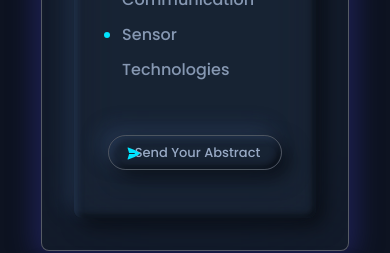
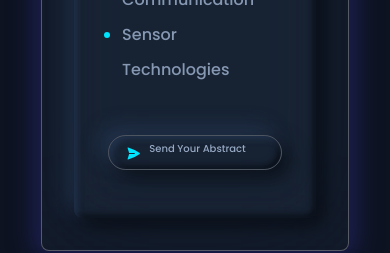
Before and after one commit to codewithmurali/decra, a React (Vite) app: page / in a window 390 px wide. Shown: the part 3160-3413 px from the top of the page. Built offline with nearby package versions, Linux system fonts and the light colour scheme.

Commit message:
making changes for responsiveness

```diff
--- a/src/Pages/Events/Events.module.css
+++ b/src/Pages/Events/Events.module.css
@@ -140,12 +140,12 @@ li::marker {
   color: rgb(0, 229, 255);
 }
 .submit {
-  width: 75%;
+  width: 85%;
   height: 35px;
   border: 0.5px solid rgba(192, 192, 192, 0.33);
   border-radius: 16px;
   text-decoration: none;
-  padding: 7px;
+  padding: 5px;
   border-radius: 1.3em;
   box-shadow: 8px 8px 20px rgba(0, 0, 0, 0.5), -8px -8px 20px #354f7565,
     inset 0.2em 0.2em 0.4em #354f7565,
@@ -170,8 +170,9 @@ li::marker {
 
 .submit:hover img {
   position: absolute;
-  transition: 1s;
-  left: 10.8rem;
+  transition: 0.6s;
+  left: 13rem;
+  right: 0.5rem;
 }
 
 @media only screen and (min-width: 300px) and (max-width: 720px) {
@@ -219,7 +220,7 @@ li::marker {
   }
   .submit a {
     margin-left: 5px;
-    font-size: small;
+    font-size: x-small;
   }
 
   .submit img {
```
